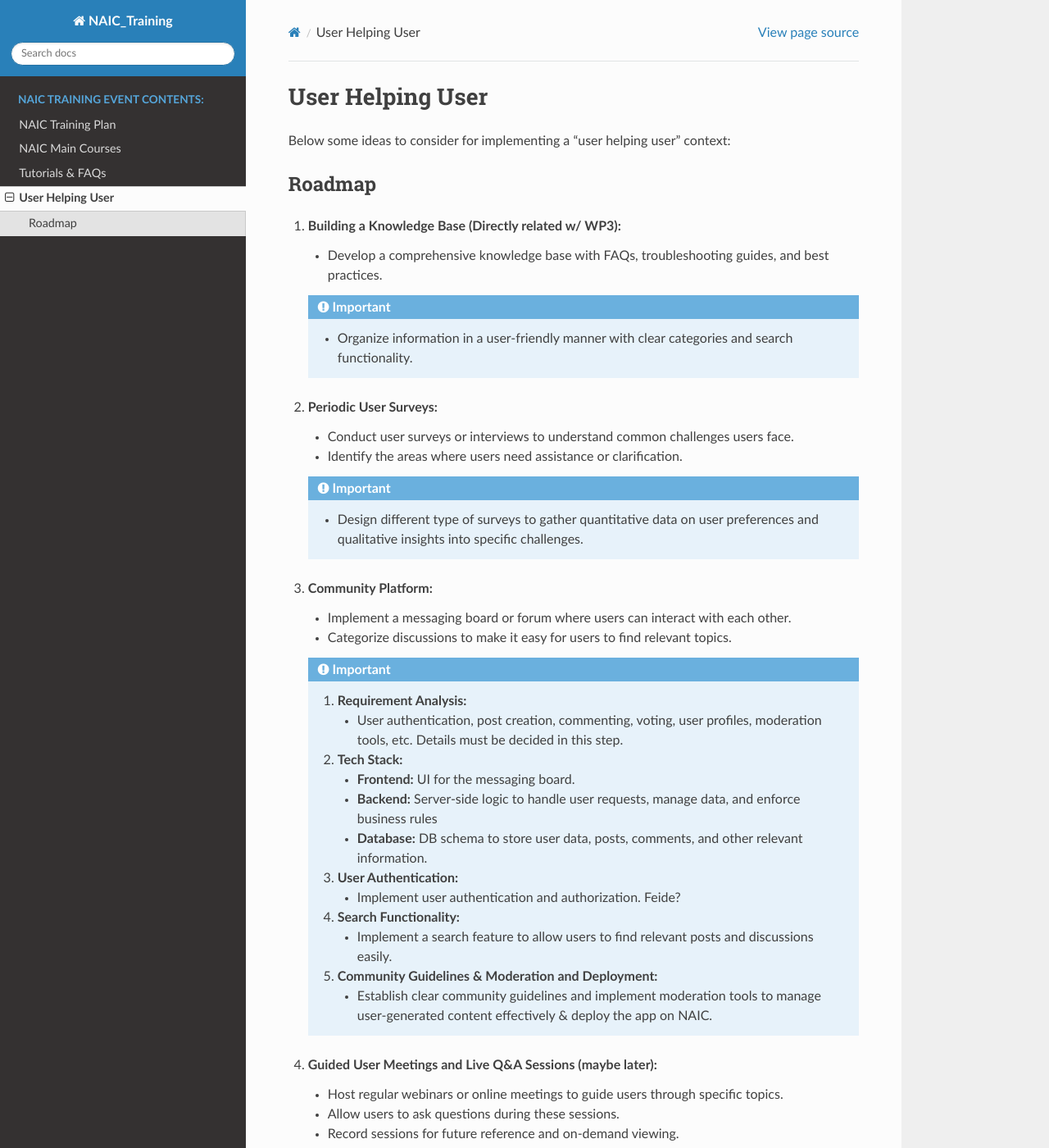
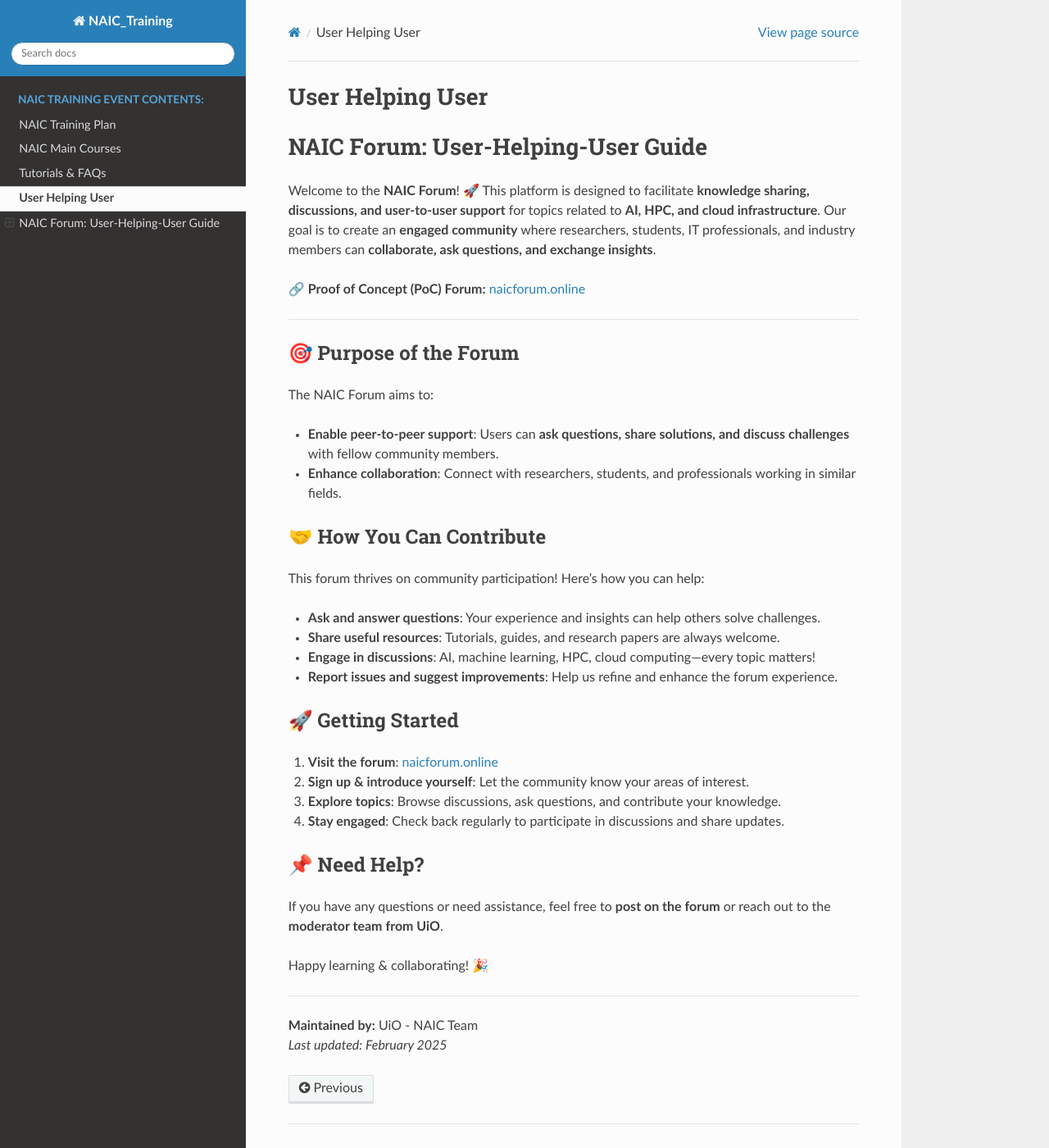
Before and after one commit to NAICNO/Training_KnowledgeHub, a Sphinx documentation site: the page built from doc/support-userhelpuser.md, in a window 1280 px wide and 1400 px high. Shown: the whole window at 82% size. Built offline with Sphinx 7.4.7 and the Read the Docs theme 3.1.0, drawn with Linux system fonts in a browser that asks for light colours; some of the changed text lies outside the part shown.

Commit message:
user help user updated

````diff
--- a/doc/support-userhelpuser.md
+++ b/doc/support-userhelpuser.md
@@ -1,67 +1,39 @@
 # User Helping User
 
-Below some ideas to consider for implementing a "user helping user" context:
+# NAIC Forum: User-Helping-User Guide
 
-## Roadmap
+Welcome to the **NAIC Forum**! 🚀 This platform is designed to facilitate **knowledge sharing, discussions, and user-to-user support** for topics related to **AI, HPC, and cloud infrastructure**. Our goal is to create an **engaged community** where researchers, students, IT professionals, and industry members can **collaborate, ask questions, and exchange insights**.
 
-1. **Building a Knowledge Base (Directly related w/ WP3):**
-   - Develop a comprehensive knowledge base with FAQs, troubleshooting guides, and best practices.
+🔗 **Proof of Concept (PoC) Forum:** [naicforum.online](https://naicforum.online/)
 
-   ```{admonition} Important
-   - Organize information in a user-friendly manner with clear categories and search functionality.
-   ```
-2. **Periodic User Surveys:**
-   - Conduct user surveys or interviews to understand common challenges users face.
-   - Identify the areas where users need assistance or clarification.
+---
 
-   ```{admonition} Important
-   - Design different type of surveys to gather quantitative data on user preferences and qualitative insights into specific challenges.
-   ```
-
-3. **Community Platform:**
-   - Implement a messaging board or forum where users can interact with each other.
-   - Categorize discussions to make it easy for users to find relevant topics.
-
-   ```{admonition} Important
-
-   1. **Requirement Analysis:**
-      - User authentication, post creation, commenting, voting, user profiles, moderation tools, etc. Details must be decided in this step.
-
-   2. **Tech Stack:**
-      - **Frontend:** UI for the messaging board.
-      - **Backend:** Server-side logic to handle user requests, manage data, and enforce business rules
-      - **Database:** DB schema to store user data, posts, comments, and other relevant information.
-
-   3. **User Authentication:**
-      - Implement user authentication and authorization. Feide?
-
-   4. **Search Functionality:**
-      - Implement a search feature to allow users to find relevant posts and discussions easily.
-
-   5. **Community Guidelines & Moderation and Deployment:**
-      - Establish clear community guidelines and implement moderation tools to manage user-generated content effectively & deploy the app on NAIC.
-
-   ```
-
-4. **Guided User Meetings and Live Q&A Sessions (maybe later):**
-   - Host regular webinars or online meetings to guide users through specific topics.
-   - Allow users to ask questions during these sessions.
-   - Record sessions for future reference and on-demand viewing.
-
-   ```{admonition} Important
-   - **Diverse Topics:** Diverse range of topics (new features, advanced usage, and troubleshooting common issues)
-   - **Interactive Q&A:** Interactive Q&A sessions within the webinars to address user queries in real-time. Encourage users to submit questions in advance.
-   - **Diversified Panel:** Diverse panel of experts (including developers, support staff, and experienced users) to participate in live Q&A sessions.
-   ```
-
-5. **User-Generated Content (maybe later):**
-   - Encourage users to contribute content, such as tutorials, tips, and case studies.
-   ```{admonition} Important
-   - Develop *"interactive tutorials"* that guide users through complex tasks step by step.
-   - Share *"real-world case studies"* showcasing how other users have successfully implemented on NAIC.
-   ```
+## 🎯 **Purpose of the Forum**
+The NAIC Forum aims to:
+- **Enable peer-to-peer support**: Users can **ask questions, share solutions, and discuss challenges** with fellow community members.
+- **Enhance collaboration**: Connect with researchers, students, and professionals working in similar fields.
 
 
-6. **Weekly Challenges (maybe later):**
-   - Introduce weekly challenges or tasks to keep users engaged.
-   - Challenges can be related to exploring new features or solving specific problems.
+## 🤝 **How You Can Contribute**
+This forum thrives on community participation! Here’s how you can help:
+- **Ask and answer questions**: Your experience and insights can help others solve challenges.
+- **Share useful resources**: Tutorials, guides, and research papers are always welcome.
+- **Engage in discussions**: AI, machine learning, HPC, cloud computing—every topic matters!
+- **Report issues and suggest improvements**: Help us refine and enhance the forum experience.
+
+
+## 🚀 **Getting Started**
+1. **Visit the forum**: [naicforum.online](https://naicforum.online/)
+2. **Sign up & introduce yourself**: Let the community know your areas of interest.
+3. **Explore topics**: Browse discussions, ask questions, and contribute your knowledge.
+4. **Stay engaged**: Check back regularly to participate in discussions and share updates.
+
+## 📌 **Need Help?**
+If you have any questions or need assistance, feel free to **post on the forum** or reach out to the **moderator team from UiO**.
+
+Happy learning & collaborating! 🎉
+
+---
+
+**Maintained by:** UiO - NAIC Team
+_Last updated: February 2025_
````
